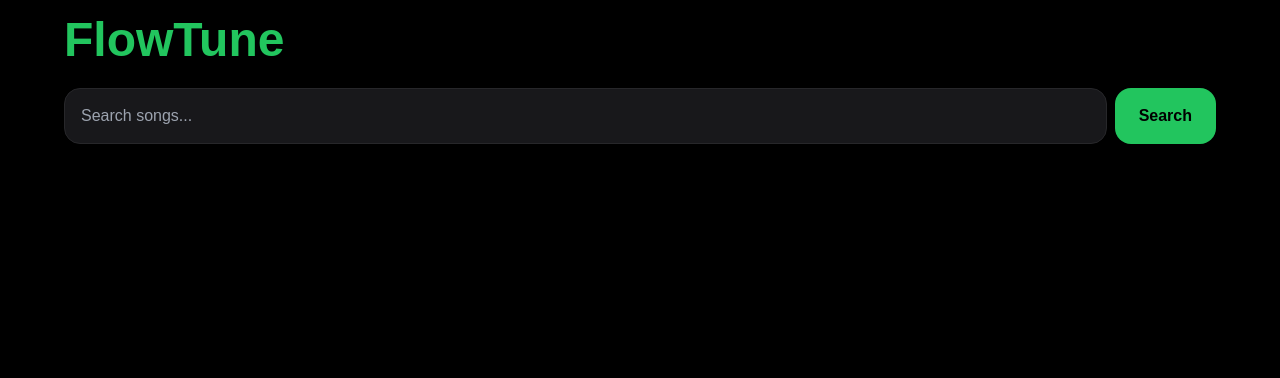
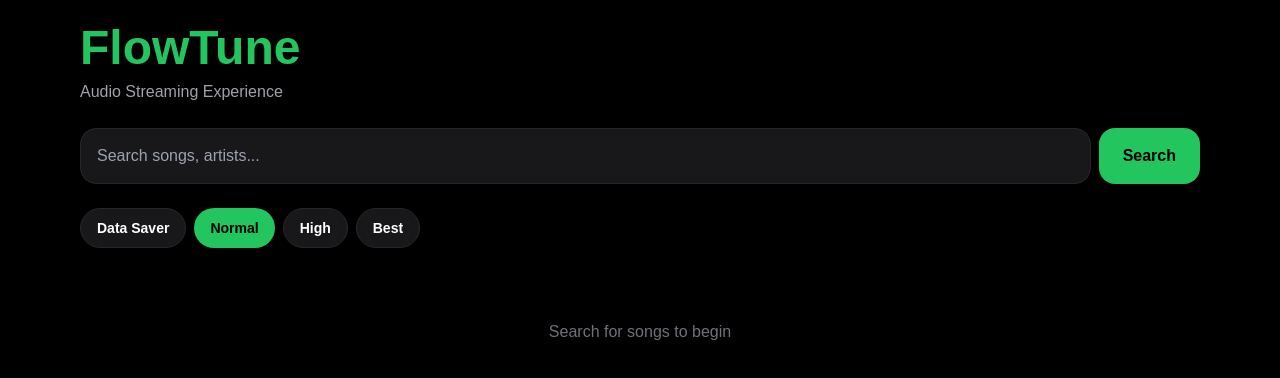
Before and after one commit to reehalrohit/FlowTune, a Next.js app: page / in a window 1280 px wide. Shown: the top 378 px of the page. Built offline with nearby package versions, Linux system fonts and the light colour scheme.

Commit message:
Update page.tsx

```diff
--- a/app/page.tsx
+++ b/app/page.tsx
@@ -12,38 +12,53 @@ export default function Page() {
   const [query, setQuery] = useState("");
   const [songs, setSongs] = useState<Song[]>([]);
   const [current, setCurrent] = useState<string>("");
+  const [quality, setQuality] = useState("Normal");
 
   async function searchSongs() {
     if (!query.trim()) return;
 
+    try {
       const res = await fetch(
-      `https://piped.video/api/search?q=${encodeURIComponent(query)}&filter=videos`
+        `https://piped.video/api/search?q=${encodeURIComponent(
+          query
+        )}&filter=videos`
       );
 
       const data = await res.json();
 
-    const results = data.items?.slice(0, 12).map((item: any) => ({
-      id: item.url.split("v=")[1] || item.id,
+      const results =
+        data.items?.slice(0, 12).map((item: any) => ({
+          id: item.url?.split("v=")[1] || item.id,
           title: item.title,
           thumbnail: item.thumbnail,
         })) || [];
 
       setSongs(results);
+    } catch {
+      setSongs([]);
+    }
   }
 
   return (
-    <main className="min-h-screen bg-black text-white p-4 pb-28">
-      <div className="max-w-6xl mx-auto">
+    <main className="min-h-screen bg-black text-white pb-44">
+      <div className="max-w-6xl mx-auto px-4 py-6">
+        {/* Header */}
         <h1 className="text-5xl font-black text-green-500">
           FlowTune
         </h1>
 
+        <p className="text-zinc-400 mt-2">
+          Audio Streaming Experience
+        </p>
+
+        {/* Search */}
         <div className="flex gap-2 mt-6">
           <input
             value={query}
             onChange={(e) => setQuery(e.target.value)}
-            placeholder="Search songs..."
-            className="flex-1 h-14 px-4 rounded-2xl bg-zinc-900 border border-zinc-800"
+            onKeyDown={(e) => e.key === "Enter" && searchSongs()}
+            placeholder="Search songs, artists..."
+            className="flex-1 h-14 px-4 rounded-2xl bg-zinc-900 border border-zinc-800 outline-none"
           />
 
           <button
@@ -54,12 +69,30 @@ export default function Page() {
           </button>
         </div>
 
+        {/* Quality Selector */}
+        <div className="flex gap-2 flex-wrap mt-6">
+          {["Data Saver", "Normal", "High", "Best"].map((q) => (
+            <button
+              key={q}
+              onClick={() => setQuality(q)}
+              className={`px-4 h-10 rounded-full text-sm font-semibold transition ${
+                quality === q
+                  ? "bg-green-500 text-black"
+                  : "bg-zinc-900 border border-zinc-800 text-white"
+              }`}
+            >
+              {q}
+            </button>
+          ))}
+        </div>
+
+        {/* Results */}
         <div className="grid sm:grid-cols-2 lg:grid-cols-4 gap-4 mt-8">
           {songs.map((song) => (
             <button
               key={song.id}
               onClick={() => setCurrent(song.id)}
-              className="text-left rounded-3xl overflow-hidden bg-zinc-900 border border-zinc-800"
+              className="text-left rounded-3xl overflow-hidden bg-zinc-900 border border-zinc-800 hover:border-green-500 transition"
             >
               <img
                 src={song.thumbnail}
@@ -67,20 +100,58 @@ export default function Page() {
                 className="w-full h-40 object-cover"
               />
 
-              <div className="p-4 font-semibold line-clamp-2">
+              <div className="p-4">
+                <div className="font-semibold line-clamp-2 min-h-[48px]">
                   {song.title}
+                </div>
+
+                <div className="mt-4">
+                  <span className="inline-block px-4 py-2 rounded-full bg-green-500 text-black font-bold">
+                    Play Audio
+                  </span>
+                </div>
               </div>
             </button>
           ))}
         </div>
+
+        {songs.length === 0 && (
+          <div className="text-zinc-500 mt-10 text-center">
+            Search for songs to begin
+          </div>
+        )}
       </div>
 
+      {/* Bottom Audio Player */}
       {current && (
         <div className="fixed bottom-0 left-0 right-0 bg-zinc-950 border-t border-zinc-800 p-4">
-          <div className="max-w-4xl mx-auto">
+          <div className="max-w-5xl mx-auto">
+            <div className="flex flex-col md:flex-row md:items-center md:justify-between gap-3 mb-3">
+              <div>
+                <div className="font-semibold text-white">
+                  Now Playing
+                </div>
+                <div className="text-sm text-zinc-400">
+                  Quality: {quality}
+                </div>
+              </div>
+
+              <div className="flex gap-2">
+                <button className="px-4 h-10 rounded-full bg-zinc-800">
+                  ⏮
+                </button>
+                <button className="px-6 h-10 rounded-full bg-green-500 text-black font-bold">
+                  ▶
+                </button>
+                <button className="px-4 h-10 rounded-full bg-zinc-800">
+                  ⏭
+                </button>
+              </div>
+            </div>
+
             <iframe
               width="100%"
-              height="200"
+              height="120"
               src={`https://www.youtube.com/embed/${current}?autoplay=1`}
               allow="autoplay"
               className="rounded-2xl"
```
Lines whose indentation alone changed are shown as unchanged.
